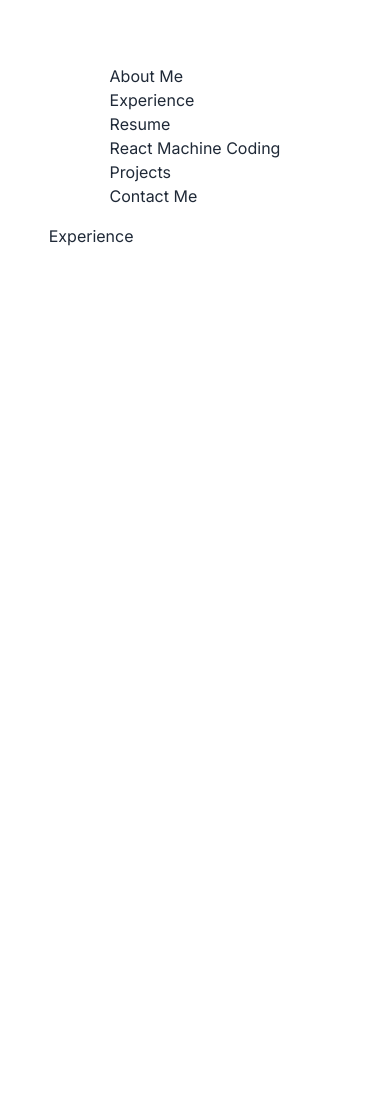
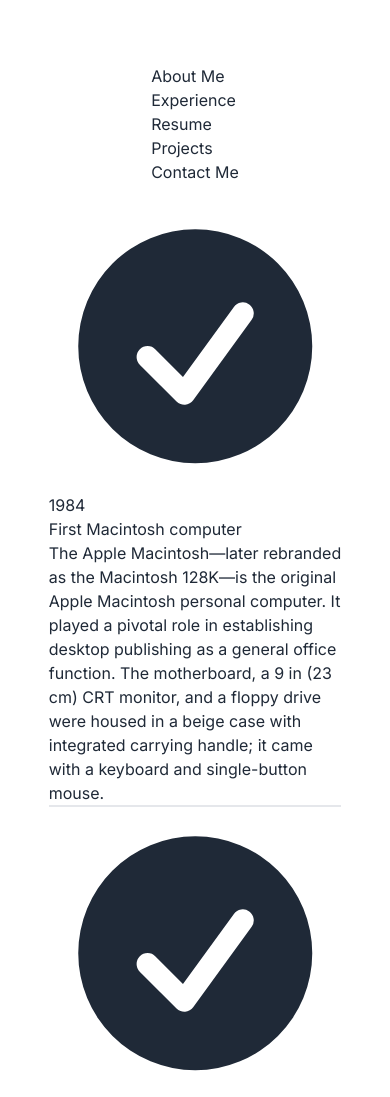
Before and after one commit to Surya-Thombare/react-folio, a Next.js app: page /experience in a window 390 px wide. Shown: the top 1097 px of the page. Before the commit the page ends 844 px from the top, so only its background shows below. Built offline with nearby package versions, Linux system fonts and the light colour scheme.

Commit message:
Timeline componet added

```diff
--- a/Components/menuSlider/MenuSlider.js
+++ b/Components/menuSlider/MenuSlider.js
@@ -13,9 +13,9 @@
       <li>
         <Link href="/resume">Resume</Link>
       </li>
-      <li>
+      {/* <li>
         <Link href="/machine_coding">React Machine Coding</Link>
-      </li>
+      </li> */}
       <li>
         <Link href="/projects">Projects</Link>
       </li>
--- /dev/null
+++ b/Components/timeline/timline.js
@@ -0,0 +1,146 @@
+import React from "react";
+
+const Timline = () => {
+  return (
+    <ul className="timeline timeline-snap-icon max-md:timeline-compact timeline-vertical">
+      <li>
+        <div className="timeline-middle">
+          <svg
+            xmlns="http://www.w3.org/2000/svg"
+            viewBox="0 0 20 20"
+            fill="currentColor"
+            className="h-5 w-5"
+          >
+            <path
+              fillRule="evenodd"
+              d="M10 18a8 8 0 100-16 8 8 0 000 16zm3.857-9.809a.75.75 0 00-1.214-.882l-3.483 4.79-1.88-1.88a.75.75 0 10-1.06 1.061l2.5 2.5a.75.75 0 001.137-.089l4-5.5z"
+              clipRule="evenodd"
+            />
+          </svg>
+        </div>
+        <div className="timeline-start md:text-end mb-10">
+          <time className="font-mono italic">1984</time>
+          <div className="text-lg font-black">First Macintosh computer</div>
+          The Apple Macintosh—later rebranded as the Macintosh 128K—is the
+          original Apple Macintosh personal computer. It played a pivotal role
+          in establishing desktop publishing as a general office function. The
+          motherboard, a 9 in (23 cm) CRT monitor, and a floppy drive were
+          housed in a beige case with integrated carrying handle; it came with a
+          keyboard and single-button mouse.
+        </div>
+        <hr />
+      </li>
+      <li>
+        <hr />
+        <div className="timeline-middle">
+          <svg
+            xmlns="http://www.w3.org/2000/svg"
+            viewBox="0 0 20 20"
+            fill="currentColor"
+            className="h-5 w-5"
+          >
+            <path
+              fillRule="evenodd"
+              d="M10 18a8 8 0 100-16 8 8 0 000 16zm3.857-9.809a.75.75 0 00-1.214-.882l-3.483 4.79-1.88-1.88a.75.75 0 10-1.06 1.061l2.5 2.5a.75.75 0 001.137-.089l4-5.5z"
+              clipRule="evenodd"
+            />
+          </svg>
+        </div>
+        <div className="timeline-end mb-10">
+          <time className="font-mono italic">1998</time>
+          <div className="text-lg font-black">iMac</div>
+          iMac is a family of all-in-one Mac desktop computers designed and
+          built by Apple Inc. It has been the primary part of Apple's consumer
+          desktop offerings since its debut in August 1998, and has evolved
+          through seven distinct forms
+        </div>
+        <hr />
+      </li>
+      <li>
+        <hr />
+        <div className="timeline-middle">
+          <svg
+            xmlns="http://www.w3.org/2000/svg"
+            viewBox="0 0 20 20"
+            fill="currentColor"
+            className="h-5 w-5"
+          >
+            <path
+              fillRule="evenodd"
+              d="M10 18a8 8 0 100-16 8 8 0 000 16zm3.857-9.809a.75.75 0 00-1.214-.882l-3.483 4.79-1.88-1.88a.75.75 0 10-1.06 1.061l2.5 2.5a.75.75 0 001.137-.089l4-5.5z"
+              clipRule="evenodd"
+            />
+          </svg>
+        </div>
+        <div className="timeline-start md:text-end mb-10">
+          <time className="font-mono italic">2001</time>
+          <div className="text-lg font-black">iPod</div>
+          The iPod is a discontinued series of portable media players and
+          multi-purpose mobile devices designed and marketed by Apple Inc. The
+          first version was released on October 23, 2001, about 8+1⁄2 months
+          after the Macintosh version of iTunes was released. Apple sold an
+          estimated 450 million iPod products as of 2022. Apple discontinued the
+          iPod product line on May 10, 2022. At over 20 years, the iPod brand is
+          the oldest to be discontinued by Apple
+        </div>
+        <hr />
+      </li>
+      <li>
+        <hr />
+        <div className="timeline-middle">
+          <svg
+            xmlns="http://www.w3.org/2000/svg"
+            viewBox="0 0 20 20"
+            fill="currentColor"
+            className="h-5 w-5"
+          >
+            <path
+              fillRule="evenodd"
+              d="M10 18a8 8 0 100-16 8 8 0 000 16zm3.857-9.809a.75.75 0 00-1.214-.882l-3.483 4.79-1.88-1.88a.75.75 0 10-1.06 1.061l2.5 2.5a.75.75 0 001.137-.089l4-5.5z"
+              clipRule="evenodd"
+            />
+          </svg>
+        </div>
+        <div className="timeline-end mb-10">
+          <time className="font-mono italic">2007</time>
+          <div className="text-lg font-black">iPhone</div>
+          iPhone is a line of smartphones produced by Apple Inc. that use
+          Apple's own iOS mobile operating system. The first-generation iPhone
+          was announced by then-Apple CEO Steve Jobs on January 9, 2007. Since
+          then, Apple has annually released new iPhone models and iOS updates.
+          As of November 1, 2018, more than 2.2 billion iPhones had been sold.
+          As of 2022, the iPhone accounts for 15.6% of global smartphone market
+          share
+        </div>
+        <hr />
+      </li>
+      <li>
+        <hr />
+        <div className="timeline-middle">
+          <svg
+            xmlns="http://www.w3.org/2000/svg"
+            viewBox="0 0 20 20"
+            fill="currentColor"
+            className="h-5 w-5"
+          >
+            <path
+              fillRule="evenodd"
+              d="M10 18a8 8 0 100-16 8 8 0 000 16zm3.857-9.809a.75.75 0 00-1.214-.882l-3.483 4.79-1.88-1.88a.75.75 0 10-1.06 1.061l2.5 2.5a.75.75 0 001.137-.089l4-5.5z"
+              clipRule="evenodd"
+            />
+          </svg>
+        </div>
+        <div className="timeline-start md:text-end mb-10">
+          <time className="font-mono italic">2015</time>
+          <div className="text-lg font-black">Apple Watch</div>
+          The Apple Watch is a line of smartwatches produced by Apple Inc. It
+          incorporates fitness tracking, health-oriented capabilities, and
+          wireless telecommunication, and integrates with iOS and other Apple
+          products and services
+        </div>
+      </li>
+    </ul>
+  );
+};
+
+export default Timline;
--- a/app/experience/page.js
+++ b/app/experience/page.js
@@ -1,7 +1,12 @@
 import React from "react";
+import Timeline from "../../Components/timeline/timline";
 
 const Page = () => {
-  return <div>Experience</div>;
+  return (
+    <div>
+      <Timeline />
+    </div>
+  );
 };
 
 export default Page;
```
